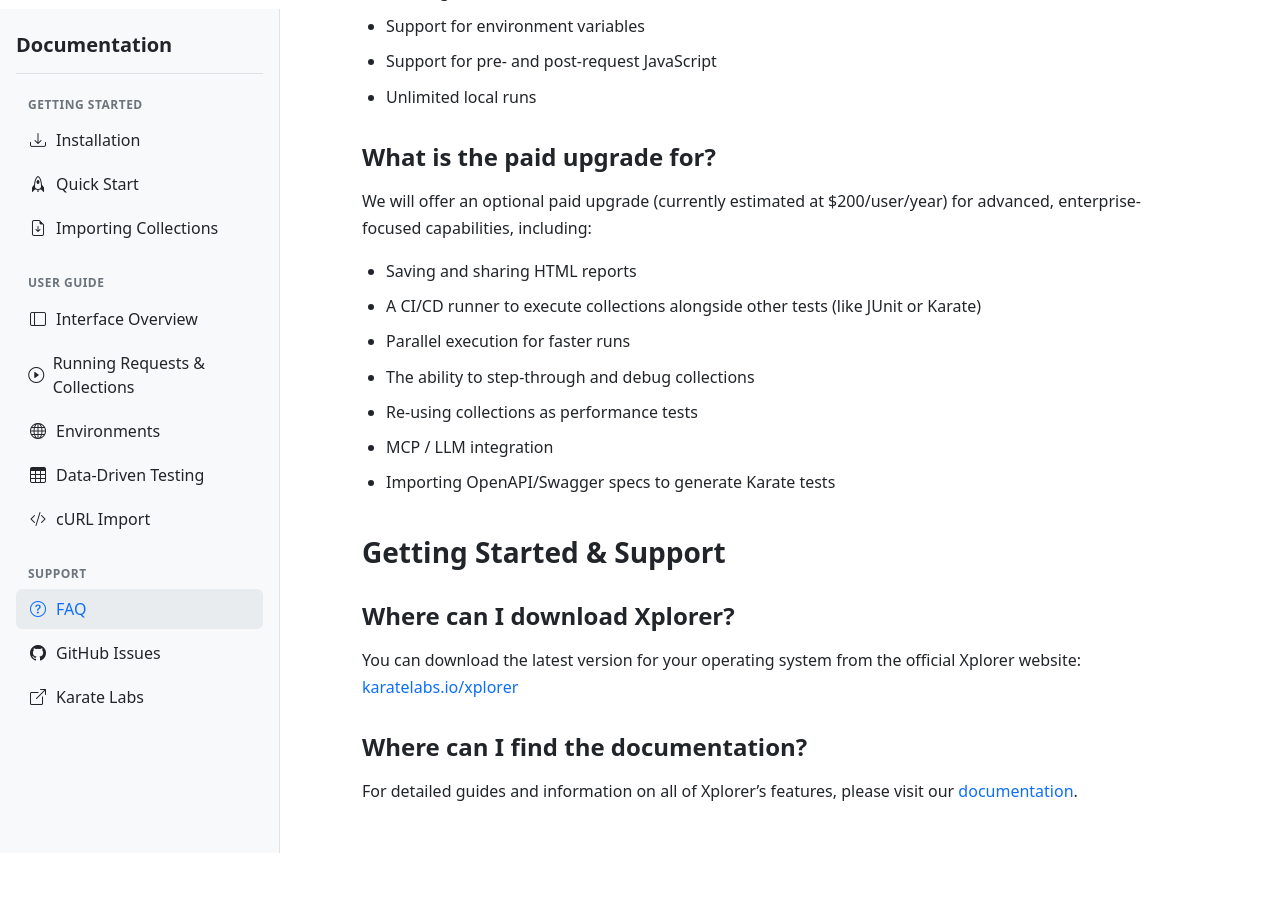
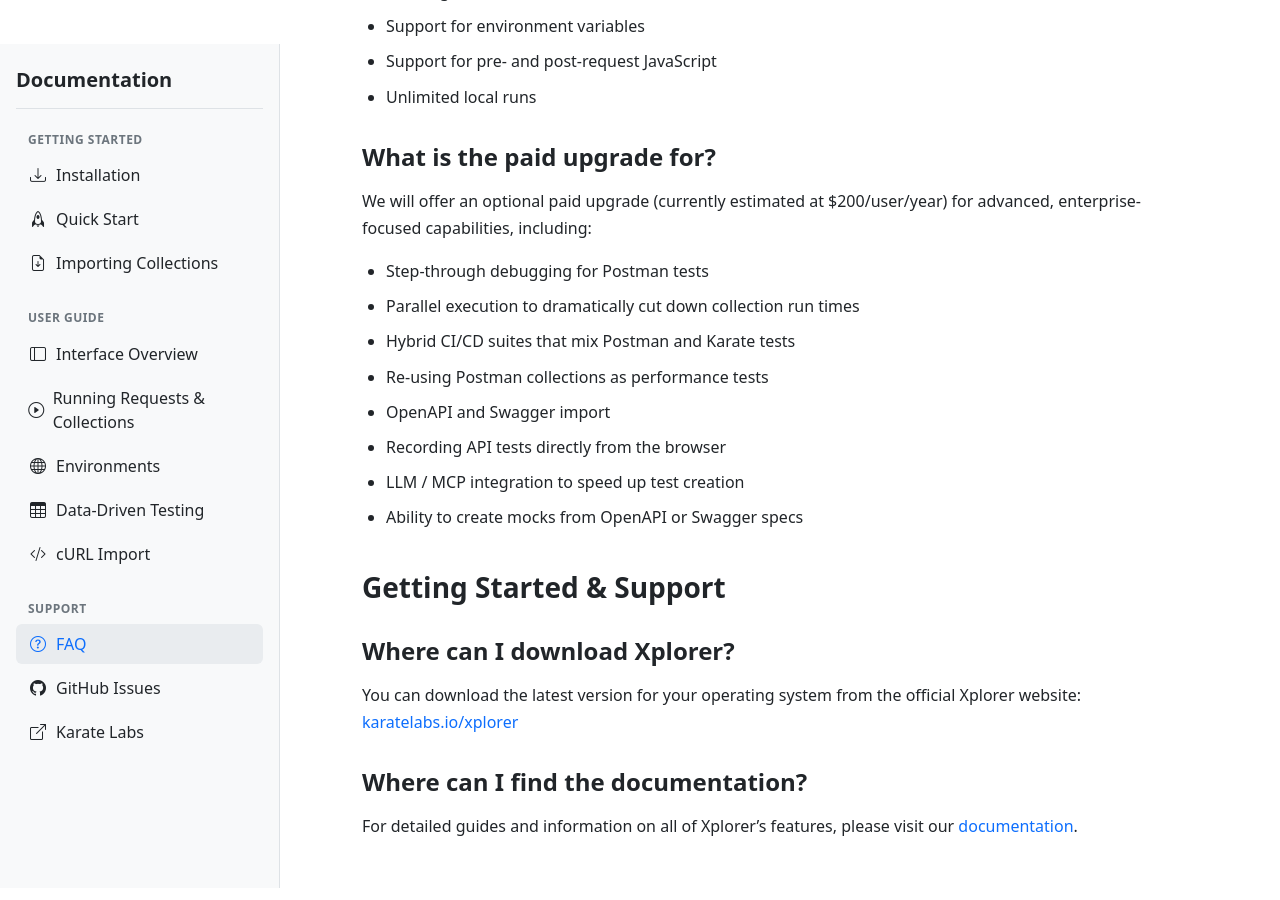
Before and after one commit to karatelabs/xplorer, a Jekyll site: the page built from docs/faq.md, in a window 1280 px wide and 900 px high, scrolled down 2708 px. Built offline with Jekyll 4.4.1, drawn with Linux system fonts in a browser that asks for light colours.

```diff
--- a/docs/faq.md
+++ b/docs/faq.md
@@ -82,13 +82,14 @@ Xplorer is **perpetually free** for its core features. This is intended for team
 
 We will offer an optional paid upgrade (currently estimated at $200/user/year) for advanced, enterprise-focused capabilities, including:
 
-- Saving and sharing HTML reports
-- A CI/CD runner to execute collections alongside other tests (like JUnit or Karate)
-- Parallel execution for faster runs
-- The ability to step-through and debug collections
-- Re-using collections as performance tests
-- MCP / LLM integration
-- Importing OpenAPI/Swagger specs to generate Karate tests
+- Step-through debugging for Postman tests
+- Parallel execution to dramatically cut down collection run times
+- Hybrid CI/CD suites that mix Postman and Karate tests
+- Re-using Postman collections as performance tests
+- OpenAPI and Swagger import
+- Recording API tests directly from the browser
+- LLM / MCP integration to speed up test creation
+- Ability to create mocks from OpenAPI or Swagger specs
 
 ## Getting Started & Support
 
--- a/index.html
+++ b/index.html
@@ -179,9 +179,9 @@ title: Home
 </div>
 
 <script>
-  // Configuration - change this to update release location
-  const RELEASE_BASE_URL = 'https://github.com/ptrthomas/xplorer-beta-testing/releases/download/v2.0.0';
-  const VERSION = '2.0.0';
+  // change this to update release location
+  const VERSION = '2.0.1';
+  const RELEASE_BASE_URL = 'https://github.com/ptrthomas/xplorer-beta-testing/releases/download/v' + VERSION;
 
   // Download file definitions
   const DOWNLOADS = {
```
